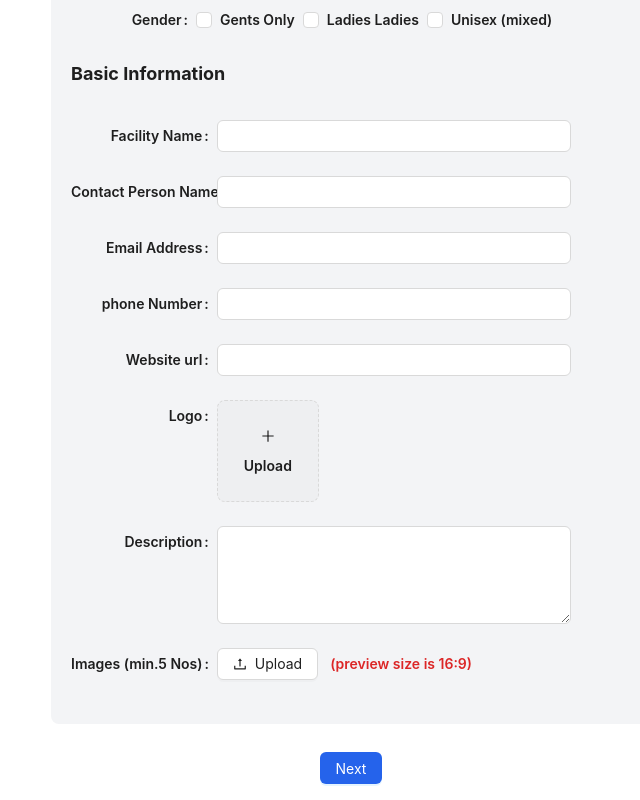
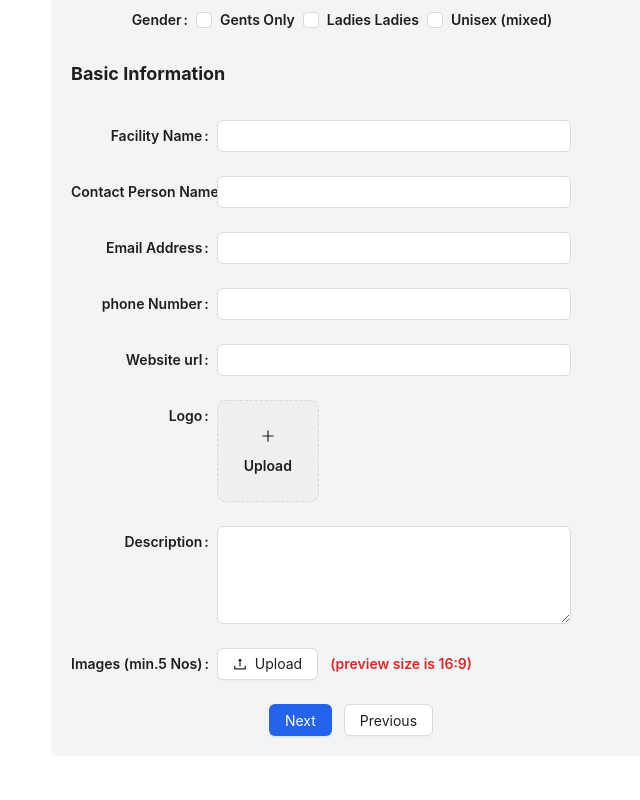
Before and after one commit to Salmanul-faris1696/OnlyPass, a React (Vite) app in the folder Frontend/: page /Form in a window 1280 px wide. Shown: the part 220-1020 px from the top of the page, without its empty margins (289-929 px from the left). Built offline with nearby package versions, Linux system fonts and the light colour scheme.

Commit message:
FormButtons redux state completed

```diff
--- a/Frontend/src/Dashboard/Pages/Form.tsx
+++ b/Frontend/src/Dashboard/Pages/Form.tsx
@@ -1,13 +1,13 @@
-import React, { useState } from 'react';
-import { Button, message, Steps, theme } from 'antd';
-import BasicInfo from '../components/BasicInfo';
-import Location from '../components/Location';
+import { Steps } from 'antd';
 import { BiArrowBack } from 'react-icons/bi';
 import { Link } from 'react-router-dom';
+import AmenitiesForm from '../components/AmenitiesForm';
+import BasicInfo from '../components/BasicInfo';
+import EquipmentForm from '../components/EquipmentForm';
+import Location from '../components/Location';
 import Membership from '../components/Membership';
-import AmenitiesForm from '../components/AmenitiesForm';
-import EquipmentForm from '../components/EquipmentForm';
-
+import Preview from '../components/Preview';
+import { useSelector } from 'react-redux';
 const steps = [
     {
       title: 'Basic Information',
@@ -30,65 +30,27 @@ const steps = [
         content: <EquipmentForm/>,
       },{
         title: 'Preview',
-        content: 'preview page',
+        content: <Preview/>,
       },
   ];
 const Form = () => {
-    const { token } = theme.useToken();
-  const [current, setCurrent] = useState(0);
-
-  const next = () => {
-    setCurrent(current + 1);
-  };
-
-  const prev = () => {
-    setCurrent(current - 1);
-  };
-
+  const setCurrentStep = useSelector((state:any) => state.button?.currentStep || 0);
+  // console.log('Current Step:', setCurrentStep);
   const items = steps.map((item) => ({ key: item.title, title: item.title }));
-
-
   return (
     <div className="">
-
-
       <div className="step-section ">
-        <>
-
-      <Steps current={current} items={items} className='px-5 mt-2' />
+        <Steps current={setCurrentStep} items={items} className='px-5 mt-2' />
           <div className='p-4 m-1 -mt-4 md:m-2 flex  '>
               <Link to = {"/Facilities"} className='flex items-center gap-4'>
                 <button className='p-3 bg-gray-100 text-balck   rounded-full md:rounded-md '><BiArrowBack /></button> <p className='text-gray-400'>Home</p>
-
               </Link>
-
-
           </div>
 
           <div className='mx-auto w-[400px] m-7 md:w-[600px] bg-gray-100  p-5 rounded-lg ' >
-        {steps[current].content}</div>
-      <div style={{ marginTop: 24 }} className='flex justify-center pb-4'>
-        {current < steps.length - 1 && (
-          <Button type="primary" onClick={() => next()} className='bg-blue-600 '>
-            Next
-          </Button>
-        )}
-        {current === steps.length - 1 && (
-          <Button type="primary" className='bg-blue-600' onClick={() => message.success('Processing complete!')}>
-            Done
-          </Button>
-        )}
-        {current > 0 && (
-          <Button style={{ margin: '0 8px' }} onClick={() => prev()}>
-            Previous
-          </Button>
-        )}
+            {steps[setCurrentStep].content}
           </div>
-    </>
-
       </div>
-
-
     </div>
   )
 }
--- /dev/null
+++ b/Frontend/src/Dashboard/Redux/Features/ButtonSlice.ts
@@ -0,0 +1,27 @@
+import { createSlice } from '@reduxjs/toolkit';
+
+interface ButtonState {
+  currentStep: number;
+}
+
+export const buttonSlice = createSlice({
+  name: 'FormButton',
+  initialState: {
+    currentStep: 0,
+  } as ButtonState,
+  reducers: {
+    setCurrentStep: (state, action) => {
+      state.currentStep = action.payload;
+    },
+    nextButton: (state) => {
+      state.currentStep ++;
+    },
+    prevButton: (state) => {
+      state.currentStep --;
+    },
+  },
+});
+
+export const { setCurrentStep, nextButton, prevButton } = buttonSlice.actions;
+
+export default buttonSlice.reducer;
--- a/Frontend/src/Dashboard/components/AmenitiesForm.tsx
+++ b/Frontend/src/Dashboard/components/AmenitiesForm.tsx
@@ -1,72 +1,29 @@
-import { Checkbox, Form, Input } from 'antd';
+import { Button, Checkbox, Form, Input } from 'antd';
 import { useEffect, useState } from 'react';
+import { useDispatch } from 'react-redux';
 import { ApiClientPrivate } from '../../utils/axios';
+import { nextButton, prevButton } from '../Redux/Features/ButtonSlice';
 
 const { TextArea } = Input;
-
 
 interface Amenity {
     key: string;
     name: string;
     _id:string;
-
-
   }
-
 
 const AmenitiesForm = () => {
 
-//     {
-//       id: 1,
-//       label: 'Parking',
-//       name: 'parking',
-//     },
-//     {
-//       id: 2,
-//       label: 'Locker Room ',
-//       name: 'lockerRoom',
-//     },
-//     {
-//       id: 3,
-//       label: 'Shower',
-//       name: 'shower',
-//     },
-//     {
-//       id: 4,
-//       label: 'Towel',
-//       name: 'towel',
-//     },
-//     {
-//       id: 5,
-//       label: 'Wi-Fi',
-//       name: 'wifi',
-//     },
-//     {
-//       id: 6,
-//       label: 'Sauna',
-//       name: 'sunna',
-//     },
-//     {
-//         id: 7,
-//         label: 'Ice Bath',
-//         name: 'iceBath',
-//       },
-//       {
-//         id: 8,
-//         label: 'Juice / Smoothie Bar',
-//         name: 'bar',
-//       },
-//       {
-//         id: 9,
-//         label: 'Cafe / Restaurant',
-//         name: 'cafe',
-//       },
+  const dispatch = useDispatch()
+  const handleNext = () => {
+      dispatch(nextButton());
+    };
 
-//   ];
+    const handlePrevious = () => {
+      dispatch(prevButton());
+    };
 
   const [amentyData, setAmentyData] = useState<Amenity[]>([]);
-
-
   const fetchData = async () => {
     try {
       const res = await ApiClientPrivate.get("/amenities");
@@ -79,9 +36,7 @@ const AmenitiesForm = () => {
   useEffect(() => {
     fetchData();
   }, []);
-  console.log("data", amentyData);
-
-
+  // console.log("data", amentyData);
 
   return (
     <div className="max-w-[500px] mx-auto mt-8">
@@ -92,34 +47,29 @@ const AmenitiesForm = () => {
 
         {amentyData.map((item,) => (
           <div key={item._id} className="flex items-center justify-between mb-3 ">
-            <Form.Item
-              name={item.name}
-              valuePropName="checked"
-              wrapperCol={{ span:30,  }}
-            >
+            <Form.Item name={item.name} valuePropName="checked" wrapperCol={{ span:30,  }}>
               <div className=' w-[150px] md:w-[200px]  flex justify-between gap-3'>
-
                 {item.name}
-
-              <Checkbox> </Checkbox>
+                  <Checkbox></Checkbox>
               </div>
             </Form.Item>
 
             <div className=' '>
-
               <Form.Item label="Paid" name={`${item.name}`}  valuePropName="" wrapperCol={{ span: 6}} >
               <Checkbox></Checkbox>
               </Form.Item>
             </div>
           </div>
         ))}
-
-
-
-
-
-
       </Form>
+      <div className='flex gap-3 justify-center'>
+        <Button type='primary' className='bg-blue-600 'onClick={handleNext}>
+          Next
+        </Button>
+        <Button  className='bg-white 'onClick={handlePrevious}>
+          Previous
+        </Button>
+      </div>
     </div>
   );
 };
--- a/Frontend/src/Dashboard/components/BasicInfo.tsx
+++ b/Frontend/src/Dashboard/components/BasicInfo.tsx
@@ -1,5 +1,7 @@
 import { PlusOutlined, UploadOutlined } from '@ant-design/icons';
-import {Button, Checkbox,Form,Input, Radio, Upload} from 'antd';
+import { Button, Checkbox, Form, Input, Radio, Upload } from 'antd';
+import { useDispatch } from 'react-redux';
+import { nextButton, prevButton } from '../Redux/Features/ButtonSlice';
 
 const { TextArea } = Input;
 const normFile = (e: any) => {
@@ -12,6 +14,18 @@ const normFile = (e: any) => {
   };
 
 const BasicInfo = () => {
+
+    const dispatch = useDispatch()
+    const handleNext = () => {
+        console.log("next Location");
+
+        dispatch(nextButton());
+      };
+
+      const handlePrevious = () => {
+
+        dispatch(prevButton());
+      };
 
   return (
     <div className='font-semibold  '>
@@ -76,13 +90,6 @@ const BasicInfo = () => {
                 </Form.Item>
                 <div className=' '>
                     <Form.Item label="Images (min.5 Nos)" labelCol={{ span: 7 }} valuePropName="fileList" getValueFromEvent={normFile}>
-                {/* <Upload  listType="picture-card"  >
-                    <button style={{ border: 0, background: 'none' }} type="button">
-                    <PlusOutlined />
-                    <div style={{ marginTop: 8 }}>Upload</div>
-                    </button>
-                </Upload> */}
-
                         <Upload
                             listType="picture" maxCount={20}
                             >
@@ -95,13 +102,18 @@ const BasicInfo = () => {
                     </Form.Item>
 
                 </div>
+            </div>
+        </div>
+      </Form>
+      <div className='flex gap-3 justify-center'>
+        <Button type='primary' className='bg-blue-600 'onClick={handleNext}>
+                Next
+        </Button>
+        <Button  className='bg-white 'onClick={handlePrevious}>
+              Previous
+        </Button>
 
       </div>
-        </div>
-
-      </Form>
-
-
     </div>
 
   )
--- a/Frontend/src/Dashboard/components/EquipmentForm.tsx
+++ b/Frontend/src/Dashboard/components/EquipmentForm.tsx
@@ -2,39 +2,9 @@ import { Checkbox, CheckboxProps } from "antd"
 import { useEffect, useState } from "react";
 import { ApiClientPrivate } from "../../utils/axios";
 import { imaageURL } from "../../utils/urls";
-
-
-// const data = [
-//     {
-//         id:1,
-//         src:"https://imgs.search.brave.com/Aza9T8kTV9SyOXAkCj92CY1KhYauwKUo99q8-rSQJts/rs:fit:500:0:0/g:ce/aHR0cHM6Ly9nb3Jp/bGFmaXRuZXNzLmNh/L3B1Yi9tZWRpYS9j/YXRhbG9nL3Byb2R1/Y3QvY2FjaGUvOTI5/ZmRjOTA0YTA1NGMw/ODc1NGJhZmQ3MTA5/YTA3NTUvZC9zL2Rz/YzAwOTYwXzJfMS5w/bmc",
-//         name:" Assault AirBike",
-
-//     },
-//     {
-//         id:2,
-//         src:"https://imgs.search.brave.com/Aza9T8kTV9SyOXAkCj92CY1KhYauwKUo99q8-rSQJts/rs:fit:500:0:0/g:ce/aHR0cHM6Ly9nb3Jp/bGFmaXRuZXNzLmNh/L3B1Yi9tZWRpYS9j/YXRhbG9nL3Byb2R1/Y3QvY2FjaGUvOTI5/ZmRjOTA0YTA1NGMw/ODc1NGJhZmQ3MTA5/YTA3NTUvZC9zL2Rz/YzAwOTYwXzJfMS5w/bmc",
-//         name:" Assault AirBike",
-
-//     },
-//     {
-//         id:3,
-//         src:"https://imgs.search.brave.com/Aza9T8kTV9SyOXAkCj92CY1KhYauwKUo99q8-rSQJts/rs:fit:500:0:0/g:ce/aHR0cHM6Ly9nb3Jp/bGFmaXRuZXNzLmNh/L3B1Yi9tZWRpYS9j/YXRhbG9nL3Byb2R1/Y3QvY2FjaGUvOTI5/ZmRjOTA0YTA1NGMw/ODc1NGJhZmQ3MTA5/YTA3NTUvZC9zL2Rz/YzAwOTYwXzJfMS5w/bmc",
-//         name:" Assault AirBike",
-
-//     }
-// ,
-// {
-//     id:4,
-//     src:"https://imgs.search.brave.com/Aza9T8kTV9SyOXAkCj92CY1KhYauwKUo99q8-rSQJts/rs:fit:500:0:0/g:ce/aHR0cHM6Ly9nb3Jp/bGFmaXRuZXNzLmNh/L3B1Yi9tZWRpYS9j/YXRhbG9nL3Byb2R1/Y3QvY2FjaGUvOTI5/ZmRjOTA0YTA1NGMw/ODc1NGJhZmQ3MTA5/YTA3NTUvZC9zL2Rz/YzAwOTYwXzJfMS5w/bmc",
-//     name:" Assault AirBike",
-
-// }
-
-
-
-
-// ]
+import { useDispatch } from 'react-redux';
+import { nextButton, prevButton } from '../Redux/Features/ButtonSlice';
+import { Button } from "antd/es/radio";
 
 interface Equipment {
     _id: number;
@@ -42,15 +12,17 @@ interface Equipment {
     name: string;
   }
 
-
-
-
-
-
 const EquipmentForm = () => {
 
     const [equipmentsData , setEquipmetsData] = useState<Equipment[]>([]);
+    const dispatch = useDispatch()
+    const handleNext = () => {
+        dispatch(nextButton());
+      };
 
+      const handlePrevious = () => {
+        dispatch(prevButton());
+      };
 
     const fetchData= async () =>{
         try {
@@ -69,18 +41,11 @@ const EquipmentForm = () => {
         fetchData();
       }, []);
 
-      console.log('equi' , equipmentsData);
+      // console.log('equi' , equipmentsData);
 
     const onChange: CheckboxProps['onChange'] = (e) => {
         console.log(`checked = ${e.target.checked}`);
       };
-
-
-
-
-
-
-
   return (
     <div>
         <div className="max-w-[500px] mx-auto mt-8">
@@ -108,12 +73,14 @@ const EquipmentForm = () => {
                 </div>
                 ))}
             </div>
-
-
-
-
-
-
+        </div>
+        <div className='flex gap-5 justify-center'>
+          <Button type='primary' className='bg-blue-600 text-white rounded-md'onClick={handleNext}>
+                Next
+              </Button>
+              <Button  className='bg-white 'onClick={handlePrevious}>
+                  Previous
+                </Button>
 
         </div>
     </div>
--- a/Frontend/src/Dashboard/components/Location.tsx
+++ b/Frontend/src/Dashboard/components/Location.tsx
@@ -1,4 +1,7 @@
-import {Form,Input,} from 'antd';
+import { Button, Form, Input, } from 'antd';
+import { useDispatch } from 'react-redux';
+import { nextButton, prevButton } from '../Redux/Features/ButtonSlice';
+
 
 const { TextArea } = Input;
 const normFile = (e: any) => {
@@ -12,6 +15,18 @@ const normFile = (e: any) => {
 
 
 const Location = () => {
+  const dispatch = useDispatch()
+  const handleNext = () => {
+    console.log("next membership");
+
+    dispatch(nextButton());
+  };
+
+  const handlePrevious = () => {
+    console.log("basic info");
+
+    dispatch(prevButton());
+  };
 
 
   return (
@@ -41,7 +56,6 @@ const Location = () => {
                     <Input name="state" disabled value={'Kerala'}/>
                   </Form.Item>
 
-
                   <Form.Item label="Map Link" className=''>
                       <Input name='mapLink'/>
                   </Form.Item>
@@ -51,9 +65,15 @@ const Location = () => {
 
           </Form>
 
-
+          <div className='flex gap-3 justify-center'>
+            <Button type='primary' className='bg-blue-600 'onClick={handleNext}>
+              Next
+            </Button>
+            <Button  className='bg-white 'onClick={handlePrevious}>
+              Previous
+            </Button>
           </div>
-
+        </div>
     </div>
   )
 }
--- a/Frontend/src/Dashboard/components/Membership.tsx
+++ b/Frontend/src/Dashboard/components/Membership.tsx
@@ -1,4 +1,6 @@
-import { Checkbox, Form, Input } from 'antd';
+import { Button, Checkbox, Form, Input } from 'antd';
+import { useDispatch } from 'react-redux';
+import { nextButton, prevButton } from '../Redux/Features/ButtonSlice';
 
 const { TextArea } = Input;
 
@@ -35,6 +37,16 @@ const Membership = () => {
       name: 'annualPass',
     },
   ];
+
+  const dispatch = useDispatch()
+    const handleNext = () => {
+        dispatch(nextButton());
+      };
+
+      const handlePrevious = () => {
+        dispatch(prevButton());
+      };
+
 
   return (
     <div className="max-w-[500px] mx-auto mt-8">
@@ -79,6 +91,15 @@ const Membership = () => {
 
 
       </Form>
+
+      <div className='flex gap-3 justify-center'>
+        <Button type='primary' className='bg-blue-600 'onClick={handleNext}>
+            Next
+        </Button>
+        <Button  className='bg-white 'onClick={handlePrevious}>
+          Previous
+        </Button>
+      </div>
     </div>
   );
 };
--- /dev/null
+++ b/Frontend/src/Dashboard/components/Preview.tsx
@@ -0,0 +1,12 @@
+
+const Preview = () => {
+  return (
+    <div>
+        <div className="font-bold text-lg mb-8">
+          <h1>Preview</h1>
+        </div>
+    </div>
+  )
+}
+
+export default Preview
```
Also changed, not shown: Frontend/src/Dashboard/Redux/Features/FacilityFeature/FacilititySlice.ts (+4 -9 lines), Frontend/src/Dashboard/Redux/store.ts (+5 -6 lines). Lines whose indentation alone changed are shown as unchanged.
